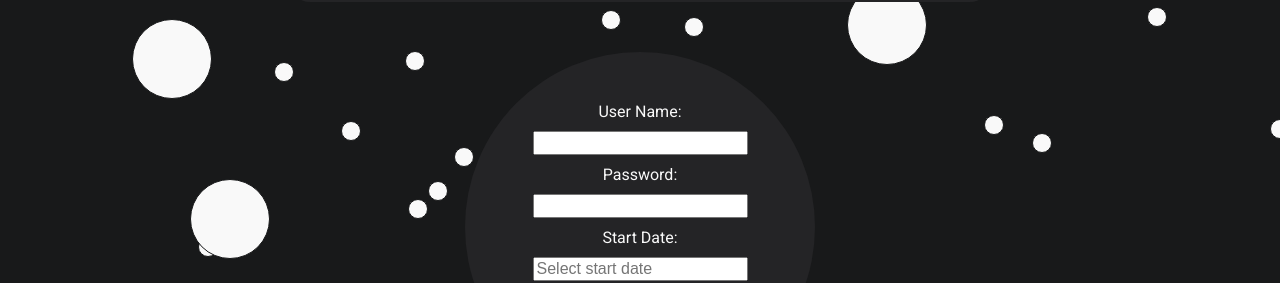
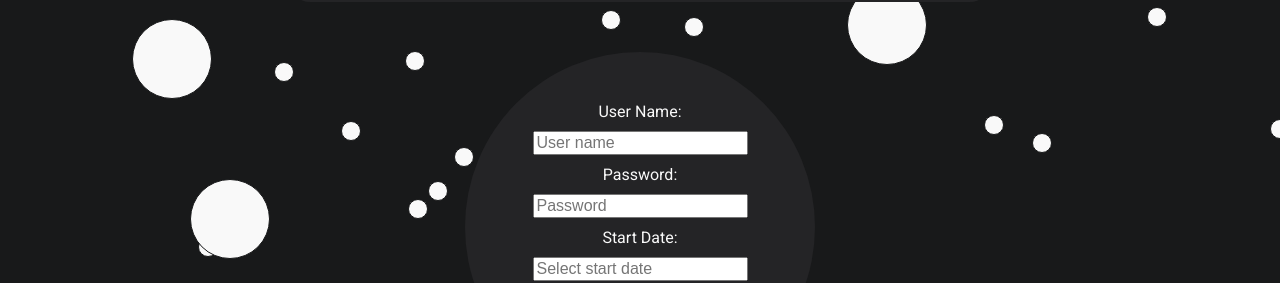
Before and after one commit to Wallenborg/clean, a Next.js app: page /sign-up in a window 1280 px wide. Shown: the part 486-769 px from the top of the page. Built offline with nearby package versions, Linux system fonts and the light colour scheme; no server answers; a web font is replaced by a local one.

Commit message:
add placeholder at sign-up

```diff
--- a/components/sign-up-form/SignUpForm.jsx
+++ b/components/sign-up-form/SignUpForm.jsx
@@ -64,6 +64,7 @@ export default function SignUpForm() {
           className="input-field"
           type="text"
           id="username"
+          placeholder="User name"
           {...register("username", {
             required: "All fields must be completed.",
           })}
@@ -79,6 +80,7 @@ export default function SignUpForm() {
           className="input-field"
           type="password"
           id="password"
+          placeholder="Password"
           {...register("password", {
             required: "All fields must be completed.",
           })}
```
